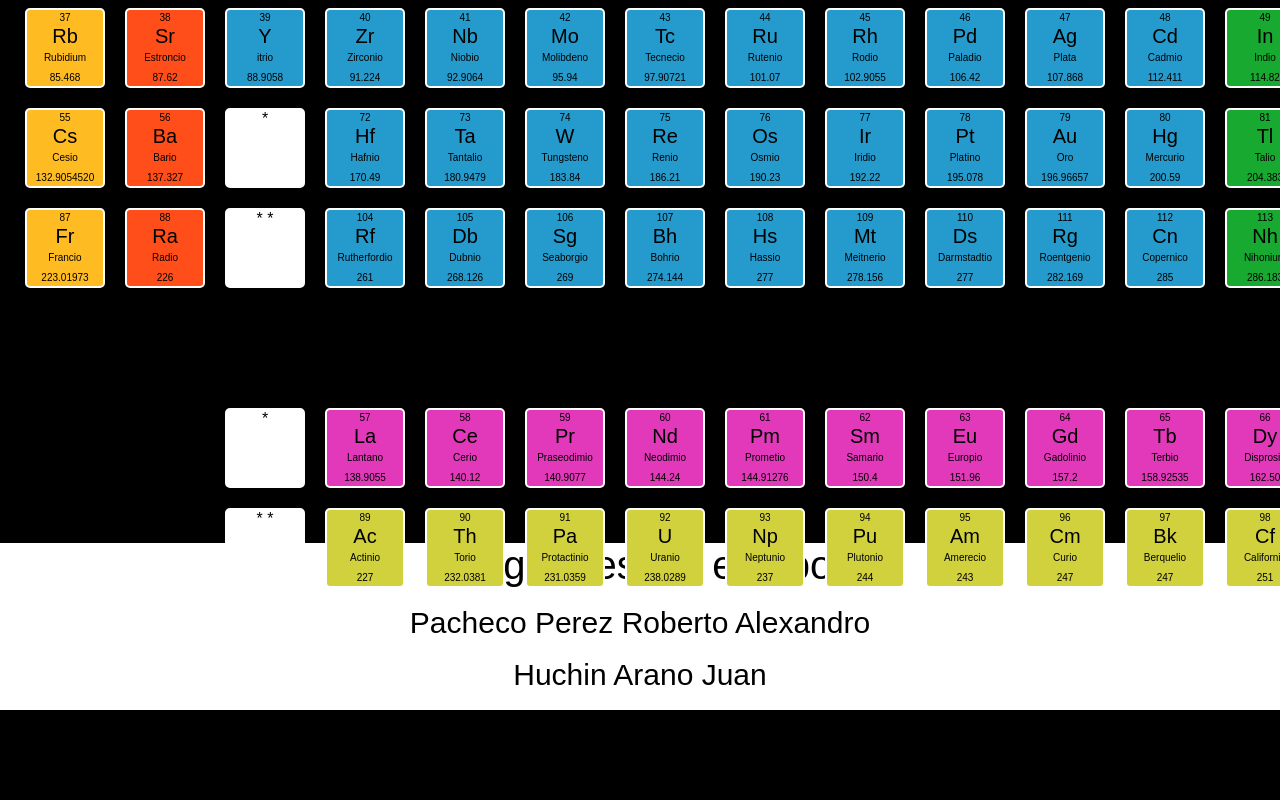
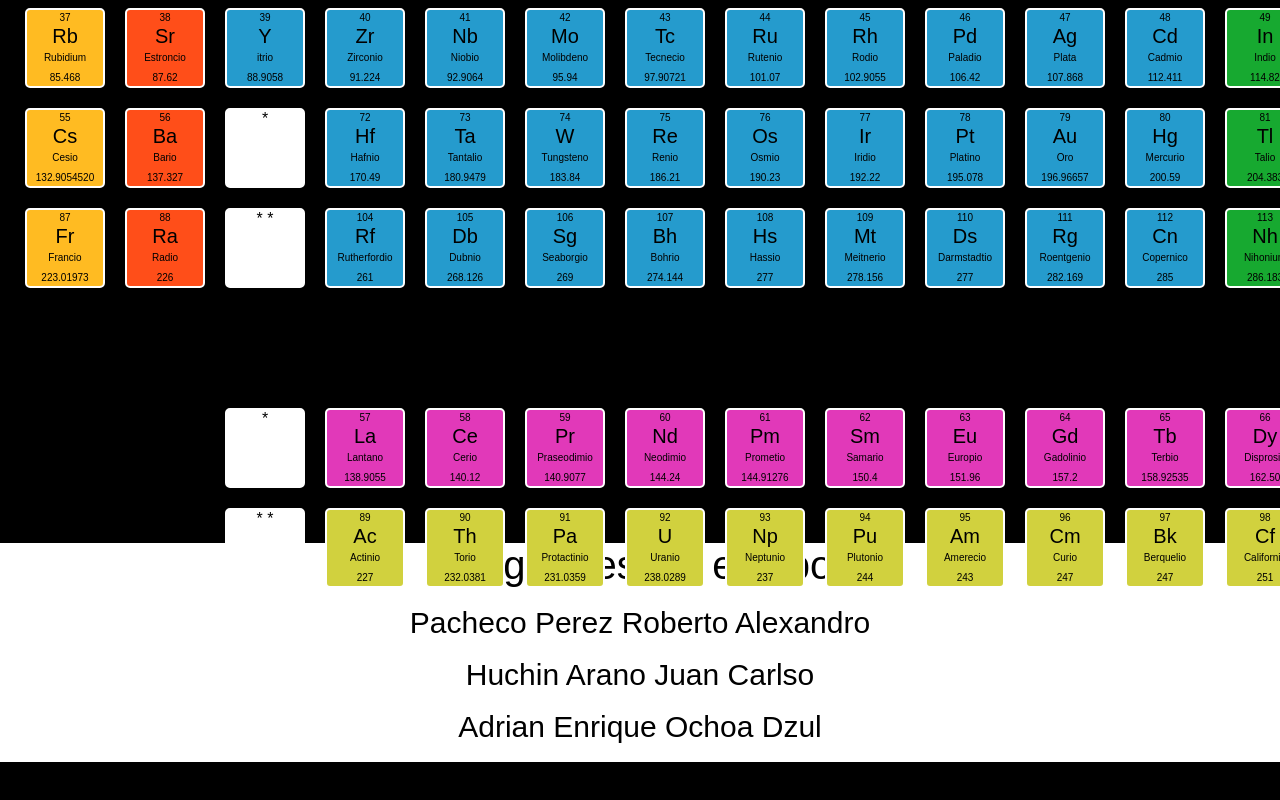
Before and after one commit to RobertoPachec0/RobertoPachec0.github.io, a plain HTML site: page index.html in a window 1280 px wide. Shown: the part 2017-2817 px from the top of the page. Before the commit the page ends 2777 px from the top, so only its background shows below. Drawn offline with Linux system fonts and the light colour scheme.

Commit message:
Update index.html

```diff
--- a/index.html
+++ b/index.html
@@ -3001,8 +3001,10 @@
     <br>
     <p class="texto_footer">Pacheco Perez Roberto Alexandro</p>
     <br>
-    <p class="texto_footer">Huchin Arano Juan</p>
+    <p class="texto_footer">Huchin Arano Juan Carlso</p>
     <br>
+    <p class="texto_footer">Adrian Enrique Ochoa Dzul</p>
+    <br>
 
 
 
```
